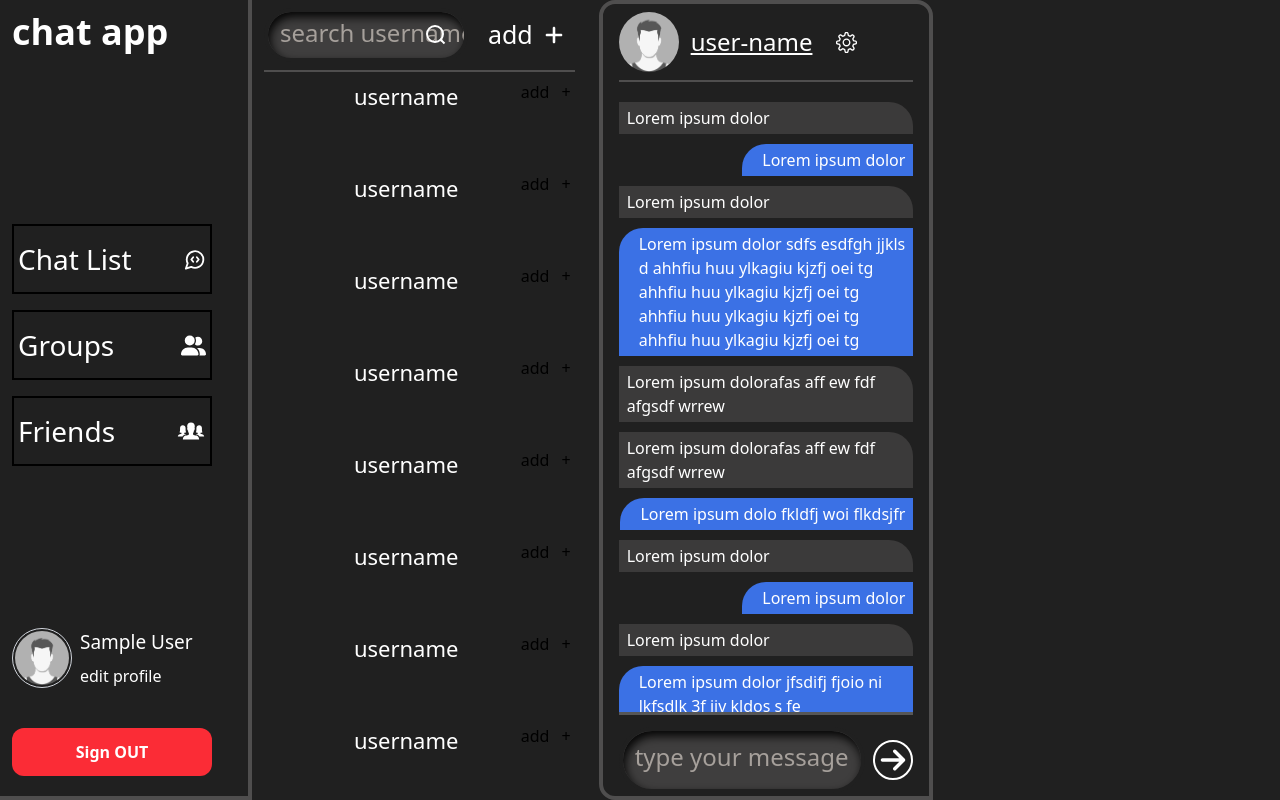
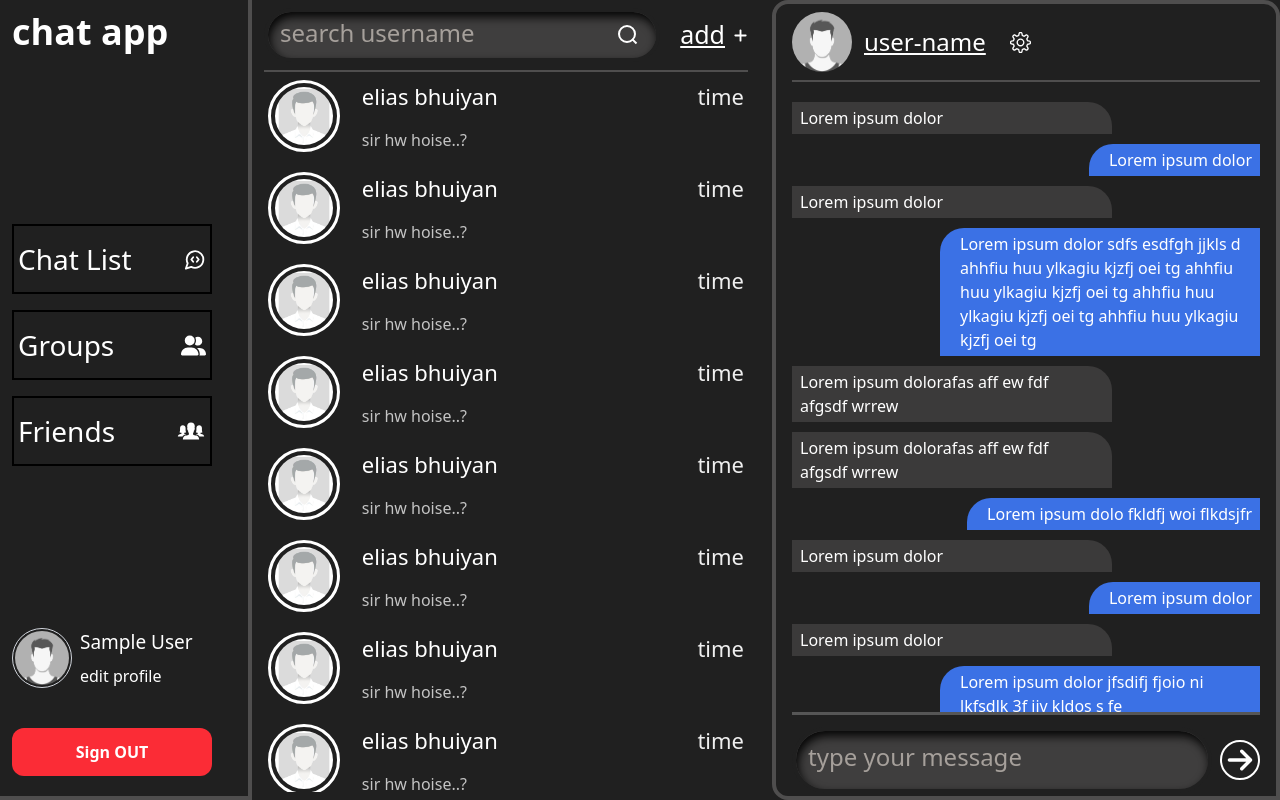
Before and after one commit to FamimHayat/demo-messenger-app, a React (Vite) app: page / in a window 1280 px wide. Built offline with nearby package versions, Linux system fonts and the light colour scheme; no server answers; sample sign-in values are in the browser's storage.

Commit message:
add userList

```diff
--- a/src/App.jsx
+++ b/src/App.jsx
@@ -1,35 +1,35 @@
-import { BrowserRouter, Route, Routes } from "react-router"
-import Layout from "./layout/Index"
-import Home from "./pages/Home"
-import Error404 from "./pages/Error404"
+import { BrowserRouter, Route, Routes } from "react-router";
+import { EventProvider } from "./trigger/EventContext";
+import Layout from "./layout/Index";
+import Home from "./pages/Home";
+import Error404 from "./pages/Error404";
 
-import SignIn from "./pages/SignIn"
-import SignUp from "./pages/SignUp"
-import MyProfile from "./pages/MyProfile"
-
+import SignIn from "./pages/SignIn";
+import SignUp from "./pages/SignUp";
+import MyProfile from "./pages/MyProfile";
+import UserList from "./pages/UserList"
 
 function App() {
-
-
   return (
     <>
+      <EventProvider>
         <BrowserRouter>
           <Routes>
             <Route>
               <Route path="/" element={<Layout />}>
                 <Route index element={<Home />} />
-              <Route path="/myProfile" element={<MyProfile/>} />
-
+                <Route path="/myProfile" element={<MyProfile />} />
+                <Route path="/userList" element={<UserList />} />
               </Route>
             </Route>
-          <Route path="*" element={<Error404/>}></Route>
-          <Route path="/signUp" element={<SignUp/>}></Route>
-          <Route path="/signIn" element={<SignIn/>}></Route>
+            <Route path="*" element={<Error404 />}></Route>
+            <Route path="/signUp" element={<SignUp />}></Route>
+            <Route path="/signIn" element={<SignIn />}></Route>
           </Routes>
-
         </BrowserRouter>
+      </EventProvider>
     </>
-  )
+  );
 }
 
-export default App
+export default App;
--- a/src/components/SearchBar.jsx
+++ b/src/components/SearchBar.jsx
@@ -1,8 +1,23 @@
 import React from 'react'
 import { FaPlus } from "react-icons/fa6";
 import { FiSearch } from "react-icons/fi";
+import { useEventContext } from "../trigger/EventContext";
+import { useLocation, useNavigate } from 'react-router'
 
 const SearchBar = () => {
+  const { showUserList, toggleUserList } = useEventContext();
+  const navigate = useNavigate();
+  const location = useLocation();
+
+  const handleClick = () => {
+    toggleUserList();
+
+    if (!showUserList) {
+      navigate("/"); // Go to UserList on first click
+    } else {
+      navigate("/"); // Go back on second click
+    }
+  };
   return (
     <div className=" flex gap-2 py-2 border-b-2 border-[#4f4e4e] group">
       <div className="w-full relative">
@@ -16,11 +31,16 @@
           size={40}
         />
       </div>
-      <div className="flex items-center w-fit justify-center  cursor-pointer  group ">
-        <h2 className="text-[25px] hidden sm:flex md:hidden lg:flex text-white px-3  group-hover:text-[#80c3dd] group-active:text-white">
-          add
-        </h2>
-        <FaPlus className="text-[30px] pr-3 text-white  group-hover:text-[#80c3dd] group-active:text-white" />
+      <div className="my-auto ml-3">
+        <button
+          onClick={handleClick}
+          className="flex gap-2 items-center text-[25px] text-white underline  transition-all active:bg-[#00000030] hover:text-blue-300 active:text-white  cursor-pointer"
+        >
+          add{" "}
+          <span className="text-[15px]">
+            <FaPlus />
+          </span>
+        </button>
       </div>
     </div>
   );
--- a/src/components/Users.jsx
+++ b/src/components/Users.jsx
@@ -2,17 +2,18 @@
 
 const Users = () => {
   return (
-    <div className="py-2 px-1  flex gap-3 lg:gap-5 cursor-pointer group hover:bg-[#343434] ">
+    <div className="py-4 px-3  flex gap-3 lg:gap-5  group hover:bg-[#343434] overflow">
       <div className=" h-18 w-23">
-
+        <div className="h-full border-2 rounded-full border-transparent outline-2 outline-white"></div>
       </div>
-      <div className="flex w-full justify-between">
+      <div className="flex items-center w-full justify-between">
         <div className="flex flex-col justify-between">
           <h2 className="text-[22px] text-white">username</h2>
-
         </div>
-        <div>
-           <button>add <span className="pl-2">+</span></button>
+        <div className="my-auto p-2">
+          <button className="text-white cursor-pointer bg-green-600 rounded-lg transition-all  px-5 py-2 hover:underline hover:scale-110 hover:bg-green-700 ">
+            add <span className="pl-2">+</span>
+          </button>
         </div>
       </div>
     </div>
--- a/src/pages/ChatList.jsx
+++ b/src/pages/ChatList.jsx
@@ -1,7 +1,8 @@
 import React from "react";
 
 import SearchBar from "../components/SearchBar"
-import Users from "../components/Users"
+import Friends from "../components/friends"
+
 
 const ChatList = () => {
   return (
@@ -10,34 +11,34 @@
         <SearchBar />
       </div>
       <div className="overflow-y-auto chatList-custom-height flex flex-col gap-1  ">
-        <Users />
-        <Users />
-        <Users />
-        <Users />
-        <Users />
-        <Users />
-        <Users />
-        <Users />
-        <Users />
-        <Users />
-        <Users />
-        <Users />
-        <Users />
-        <Users />
-        <Users />
-        <Users />
-        <Users />
-        <Users />
-        <Users />
-        <Users />
-        <Users />
-        <Users />
-        <Users />
-        <Users />
-        <Users />
-        <Users />
-        <Users />
-        <Users />
+        <Friends />
+        <Friends />
+        <Friends />
+        <Friends />
+        <Friends />
+        <Friends />
+        <Friends />
+        <Friends />
+        <Friends />
+        <Friends />
+        <Friends />
+        <Friends />
+        <Friends />
+        <Friends />
+        <Friends />
+        <Friends />
+        <Friends />
+        <Friends />
+        <Friends />
+        <Friends />
+        <Friends />
+        <Friends />
+        <Friends />
+        <Friends />
+        <Friends />
+        <Friends />
+        <Friends />
+        <Friends />
       </div>
     </section>
   );
--- a/src/pages/Home.jsx
+++ b/src/pages/Home.jsx
@@ -1,13 +1,20 @@
 import React from 'react'
 import ChatPage from './ChatPage'
 import ChatList from './ChatList'
+import UserList from './UserList'
 
 const Home = () => {
+
+
+
+
+
   return (
-    <div className="w-full h-dvh grid grid-cols-1 md:grid-cols-3 gap-3 bg-[#202020]">
+    <div className="w-full h-dvh grid grid-cols-1 md:grid-cols-2 gap-3 bg-[#202020] overflow-hidden">
 
       <ChatList />
-        <ChatPage />
+      <UserList/>
+      <ChatPage />
 
     </div>
   );
--- a/src/pages/UserList.jsx
+++ b/src/pages/UserList.jsx
@@ -1,12 +1,19 @@
-import React from 'react'
+
 import Users from '../components/Users'
+import { useEventContext } from "../trigger/EventContext";
 
 const UserList = () => {
+
+  const { showUserList } = useEventContext();
+
+  if (!showUserList) return null;
+
+
   return (
-      <section className="px-2 border-4 rounded-t-2xl md:rounded-l-2xl bg-[#202020] border-[#4f4e4e]">
-          <div>
-              <Users/>
-          </div>
+    <section className="  px-2 border-4 py-2 rounded-t-2xl md:rounded-l-2xl bg-[#202020] border-[#4f4e4e] ">
+      <div className="overflow-y-auto  h-[calc(97dvh)]">
+        <Users />
+      </div>
     </section>
   );
 }
--- /dev/null
+++ b/src/trigger/EventContext.jsx
@@ -0,0 +1,19 @@
+import { createContext, useContext, useState } from "react";
+
+const EventContext = createContext();
+
+export const EventProvider = ({ children }) => {
+  const [showUserList, setShowUserList] = useState(false);
+
+  const toggleUserList = () => {
+    setShowUserList((prev) => !prev);
+  };
+
+  return (
+    <EventContext.Provider value={{ showUserList, toggleUserList }}>
+      {children}
+    </EventContext.Provider>
+  );
+};
+
+export const useEventContext = () => useContext(EventContext);
```
Lines whose indentation alone changed are shown as unchanged.
